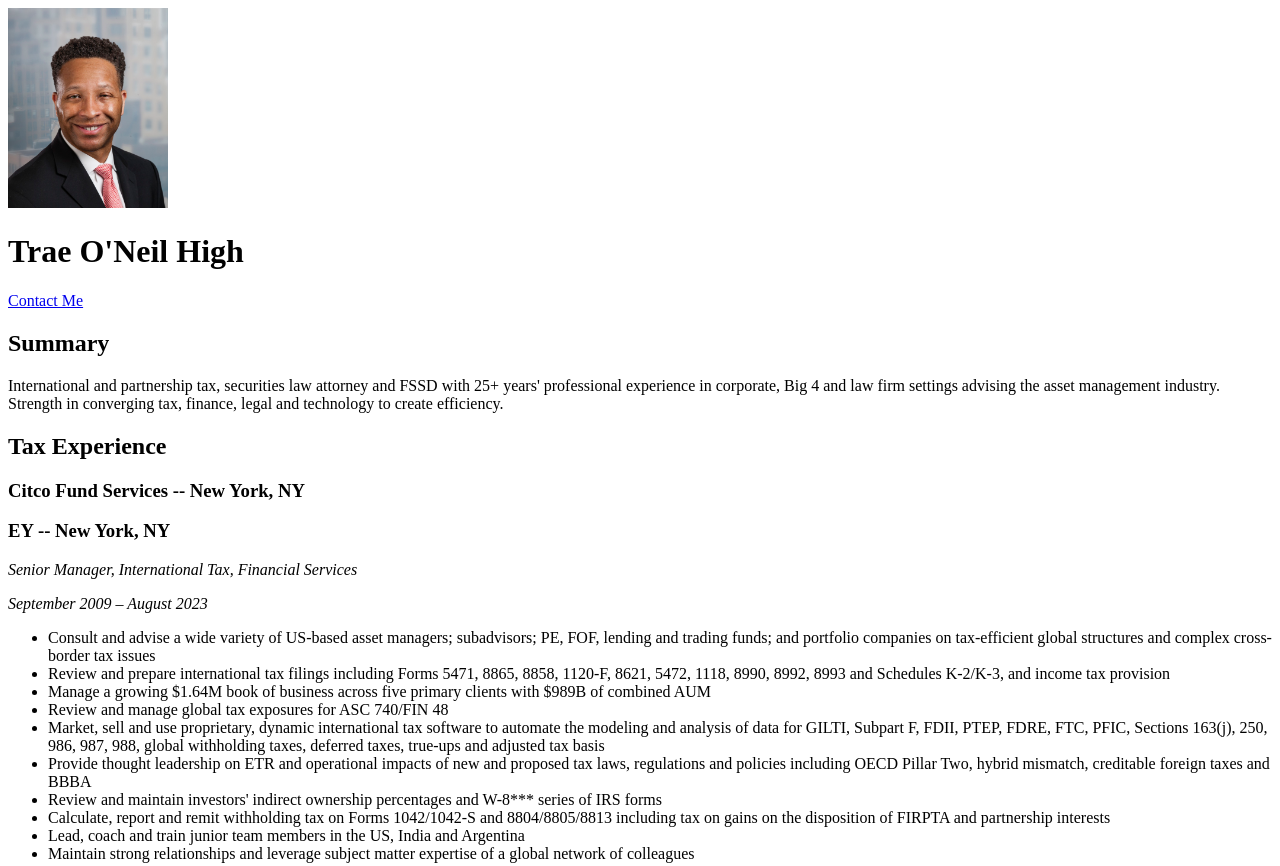
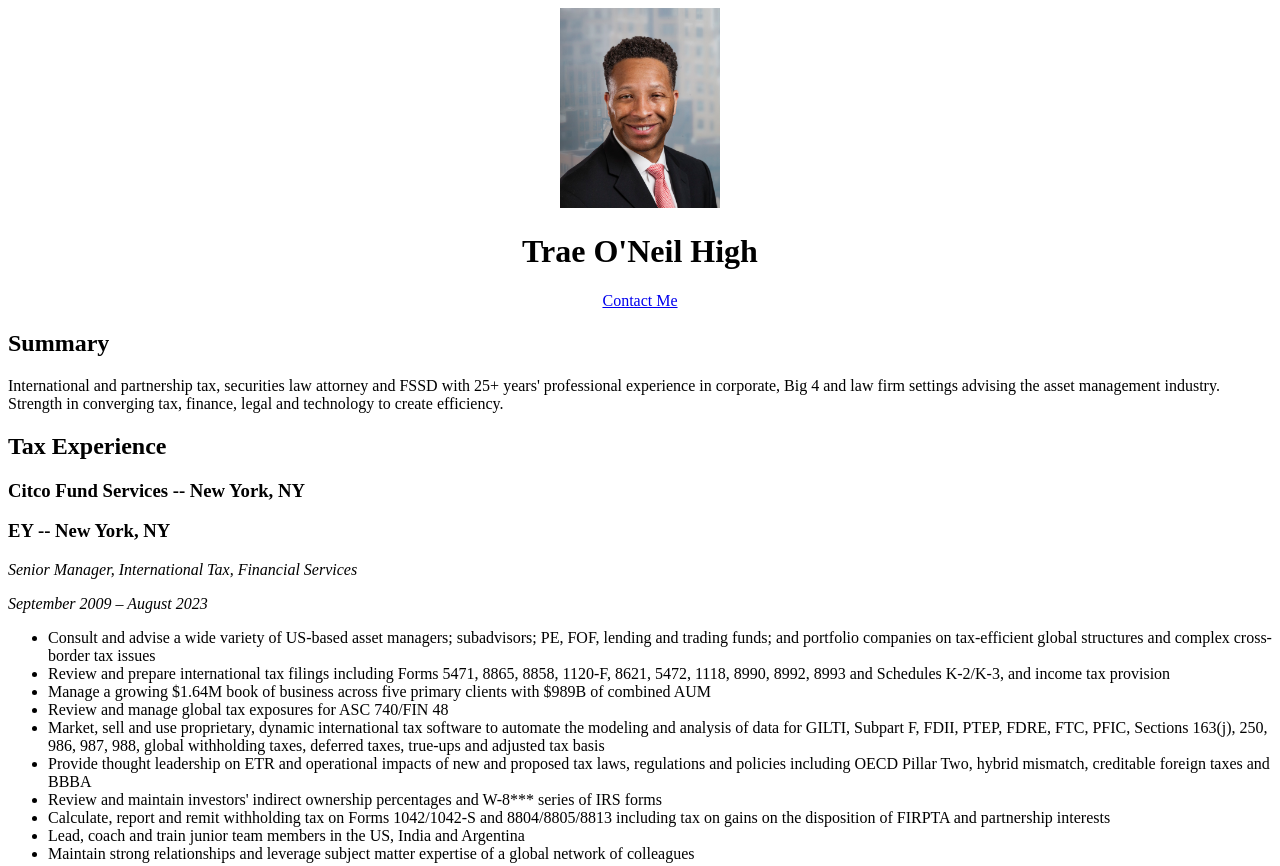
Before and after one commit to kappatol/TOH-Portfolio, a plain HTML site: page index.html in a window 1280 px wide. Shown: the top 866 px of the page. Drawn offline with Linux system fonts and the light colour scheme.

Commit message:
Add files via upload

```diff
--- a/index.html
+++ b/index.html
@@ -8,9 +8,9 @@
 </head>
 
 <body>
-    <img src="./assets/High, Trae_New York-7.jpg" height="200">
-    <h1>Trae O'Neil High</h1>
-    <a href="./public/contact.html">Contact Me</a>
+    <center><img src="./assets/High, Trae_New York-7.jpg" height="200"></center>
+    <h1><center>Trae O'Neil High</center></h1>
+    <center><a href="./public/contact.html">Contact Me</a></center>
     <h2>Summary</h2>
     <p>International and partnership tax, securities law
         attorney and FSSD with 25+ years' professional
```
